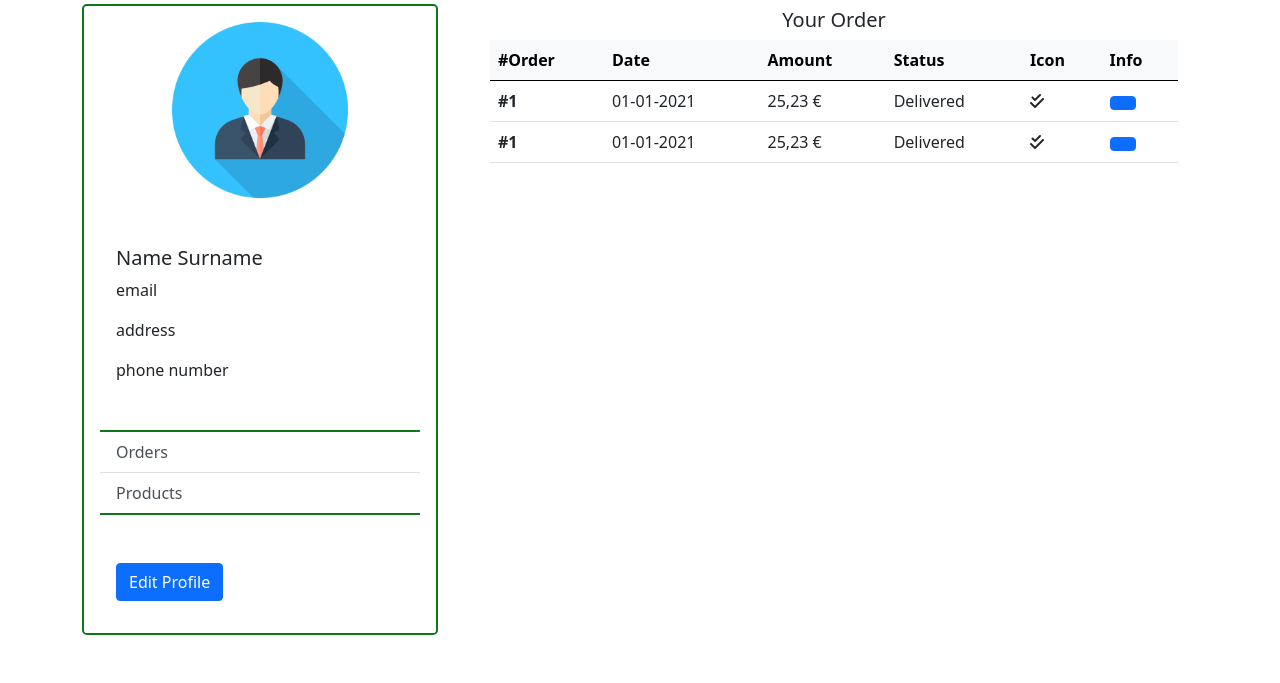
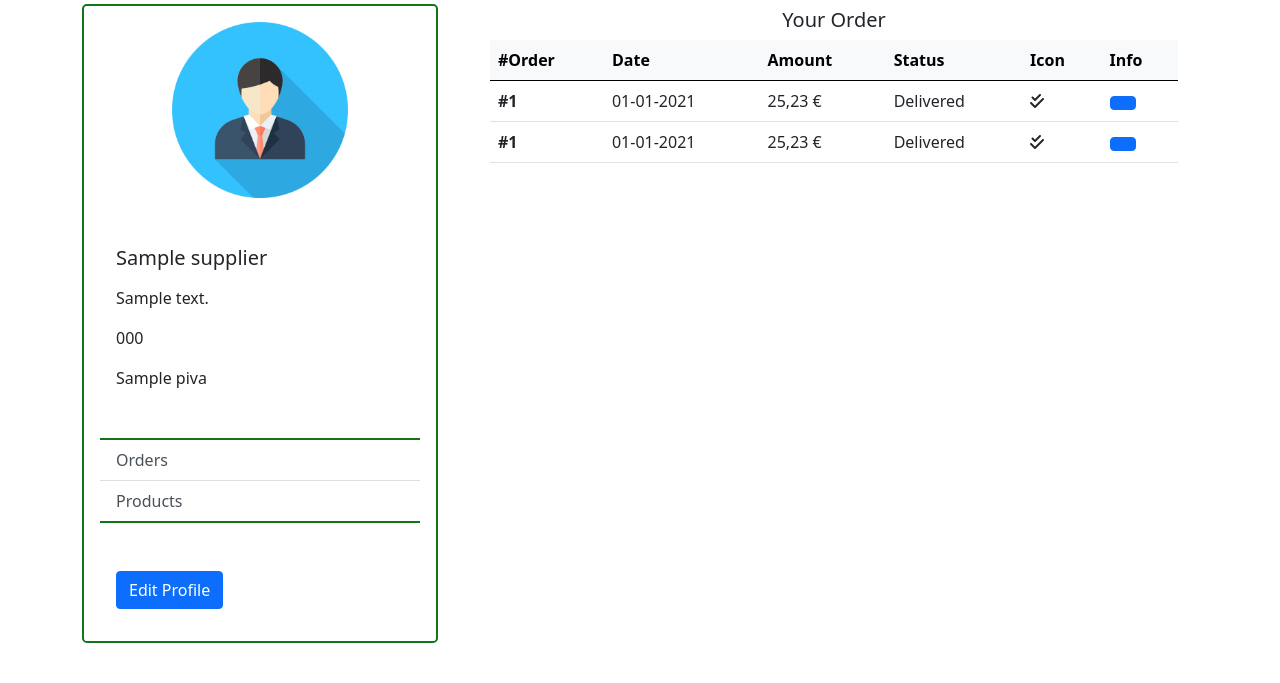
Before and after one commit to eugeniomassini/Edesia-Project-InformationSystem, a Python web app: template templates/Pages/profile_supplier-orders.html in a window 1280 px wide. Shown: the part 152-835 px from the top of the page. Run offline with Jinja, Linux system fonts and the light colour scheme; the template is opened without the code that fills it: most values are stand-ins (such as "Sample title", 1, 10 or a date in 2020); some libraries are stand-ins or nearby versions.

Commit message:
Profile information showed

```diff
--- a/templates/Pages/profile_supplier-orders.html
+++ b/templates/Pages/profile_supplier-orders.html
@@ -8,15 +8,16 @@
                 <div class="card m-auto rounded-3 border-2" id="cardProfileConsumer">
                     <img src="/static/images/avatar.png" class="card-img-top mt-3 mb-3 m-auto" style="width: 50%">
                     <div class="card-body m-3">
-                        <h5 class="card-title">Name Surname</h5>
-                        <p class="card-text">email</p>
-                        <p class="card-text">address</p>
-                        <p class="card-text">phone number</p>
+                        <h5 class="card-title">{{ supplier.supplier_name }}</h5>
+                        <p class="card-text">{{ user.email }}</p>
+                        <p class="card-text">{{ supplier.supplier_address }}</p>
+                        <p class="card-text">{{ supplier.supplier_phone }}</p>
+                        <p class="card-text">{{ supplier.piva }}</p>
 
                     </div>
                     <div class="list-group list-group-flush m-3">
-                        <a class="list-group-item list-group-item-action" href="farmer/orders">Orders</a>
-                        <a class="list-group-item list-group-item-action" href="#">Products</a>
+                        <a class="list-group-item list-group-item-action" href="{{ url_for('supplier', id=supplier.id, page='orders')}}">Orders</a>
+                        <a class="list-group-item list-group-item-action" href="{{ url_for('supplier', id=supplier.id, page='products')}}">Products</a>
 
                     </div>
 
```
Also changed, not shown: app.py (+18 -15 lines), templates/Pages/farmer_store.html (+4 -4 lines), templates/Pages/profile_consumer.html (+4 -4 lines), website.db.
